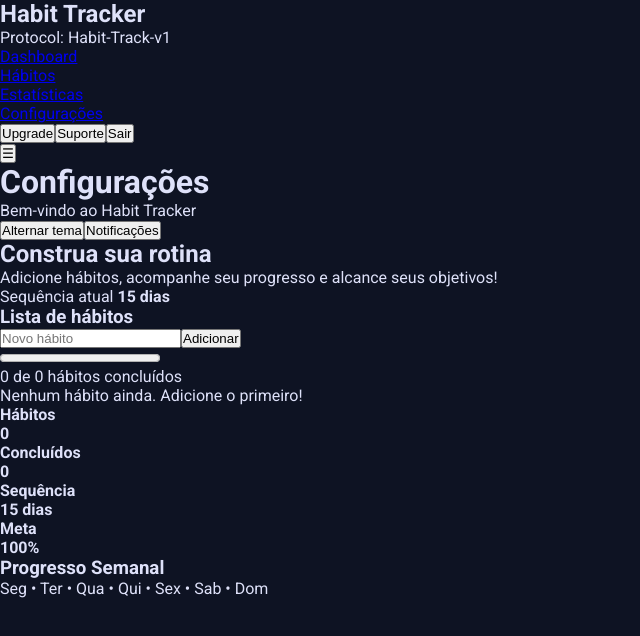
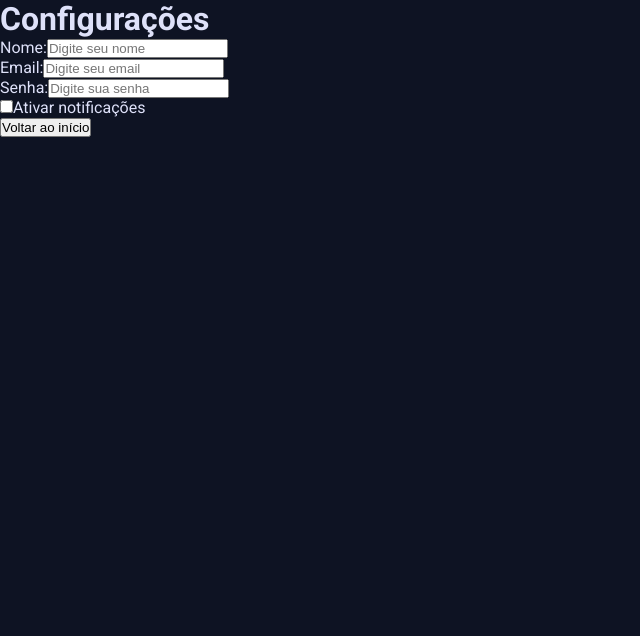
Before and after one commit to devseravali/habit-tracker, a React (Vite) app in the folder habit-tracker-react/: page /configuracoes in a window 1280 px wide. Shown: the top 636 px of the page, without its empty margins (0-640 px from the left). Built offline with nearby package versions, Linux system fonts and the light colour scheme.

Commit message:
feat: adiciona componente Configuracoes com formulário de configuração de usuário

```diff
--- a/habit-tracker-react/src/App.tsx
+++ b/habit-tracker-react/src/App.tsx
@@ -1,6 +1,7 @@
 import { BrowserRouter, Navigate, Route, Routes } from 'react-router-dom';
 import { PaginaInicial } from './components/PaginaInicial/PaginaInicial';
 import { Habitos } from './components/Habitos/Habitos';
+import { Configuracoes } from './components/Configuracoes/Configuracoes';
 function App() {
   return (
     <BrowserRouter>
@@ -23,7 +24,7 @@ function App() {
         />
         <Route
           path="/configuracoes"
-          element={<PaginaInicial pageTitle="Configurações" />}
+          element={<Configuracoes />}
         />
         <Route path="/" element={<Navigate to="/overview" replace />} />
         <Route path="*" element={<Navigate to="/overview" replace />} />
--- /dev/null
+++ b/habit-tracker-react/src/components/Configuracoes/Configuracoes.tsx
@@ -0,0 +1,31 @@
+import React from 'react';
+
+export const Configuracoes: React.FC = () => {
+    return (
+        <div className="configuracoes">
+            <h1>Configurações</h1>
+
+            <div className="campo">
+                <label htmlFor="nome">Nome:</label>
+                <input type="text" id="nome" name="nome" placeholder="Digite seu nome" />
+            </div>
+
+            <div className="campo">
+                <label htmlFor="email">Email:</label>
+                <input type="email" id="email" name="email" placeholder="Digite seu email" />
+            </div>
+
+            <div className="campo">
+                <label htmlFor="senha">Senha:</label>
+                <input type="password" id="senha" name="senha" placeholder="Digite sua senha" />
+            </div>
+
+            <div className="campo">
+                <input type="checkbox" id="notificacoes" name="notificacoes" />
+                <label htmlFor="notificacoes">Ativar notificações</label>
+            </div>
+
+            <button onClick={() => (window.location.href = '../index.html')}>Voltar ao início</button>
+        </div>
+    );
+};
```
